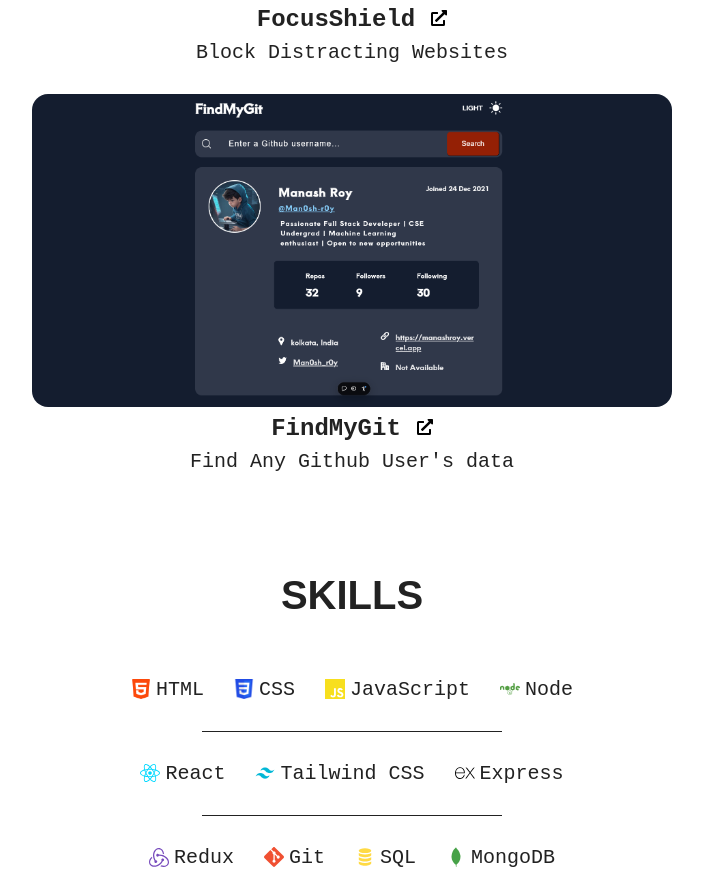
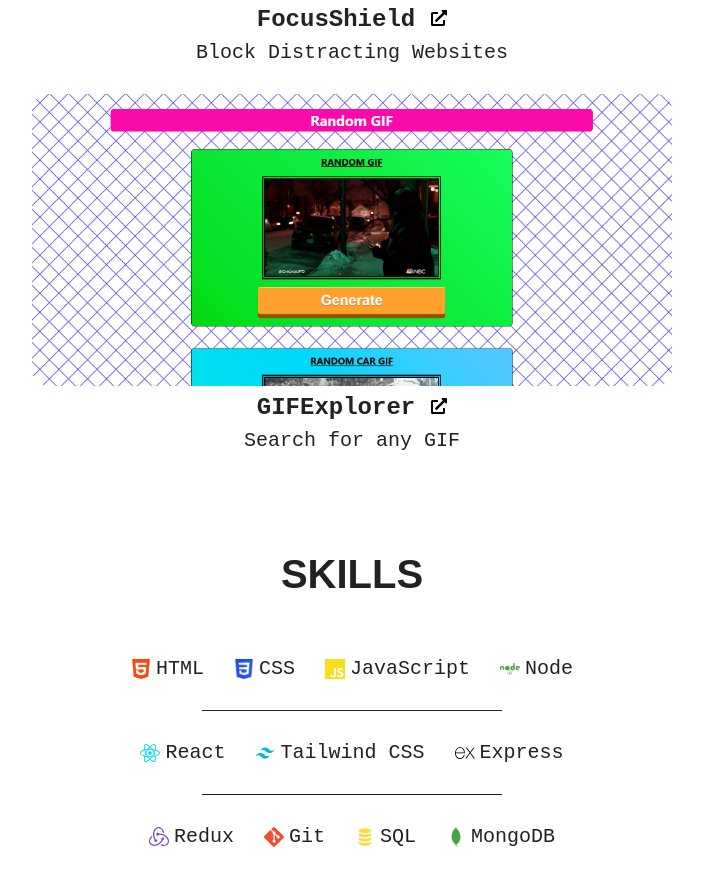
Before and after one commit to Man0sh-r0y/My-Portfolio, a React (Vite) app: page / in a window 1280 px wide. Shown: the part 2193-3084 px from the top of the page, without its empty margins (288-991 px from the left). Built offline with nearby package versions, Linux system fonts and the light colour scheme.

Commit message:
updated the project part

```diff
--- a/src/sections/Projects/Projects.jsx
+++ b/src/sections/Projects/Projects.jsx
@@ -3,7 +3,7 @@
 import Project1 from "../../assets/EduHub.png";
 import Project2 from "../../assets/TicTacToe.png";
 import Project3 from "../../assets/BlockWebsites.png";
-import Project4 from "../../assets/FindMyGit.png";
+import Project4 from "../../assets/GIF.png";
 
 function Projects() {
 
@@ -23,7 +23,7 @@
           link="https://github.com/Man0sh-r0y/RealTimeMultiplayerTicTacToe"
           h3="RealTime Tic-Tac-Toe"
           p="Tic-Tac-Toe Game"
-          hostLink="https://github.com/Man0sh-r0y/RealTimeMultiplayerTicTacToe"
+          hostLink="https://realtimemultiplayertictactoe.onrender.com/"
         />
         <ProjectCard
           src={Project3}
@@ -34,10 +34,10 @@
         />
         <ProjectCard
           src={Project4}
-          link="https://github.com/Man0sh-r0y/FindMyGit"
-          h3="FindMyGit"
-          p="Find Any Github User's data"
-          hostLink="https://find-github-users-by-manash.vercel.app"
+          link="https://github.com/Man0sh-r0y/Random-GIF-Generator"
+          h3="GIFExplorer"
+          p="Search for any GIF"
+          hostLink="https://random-gif-generator-by-manash.vercel.app/"
         />
       </div>
     </section>
```
Also changed, not shown: src/assets/GIF.png (added).
